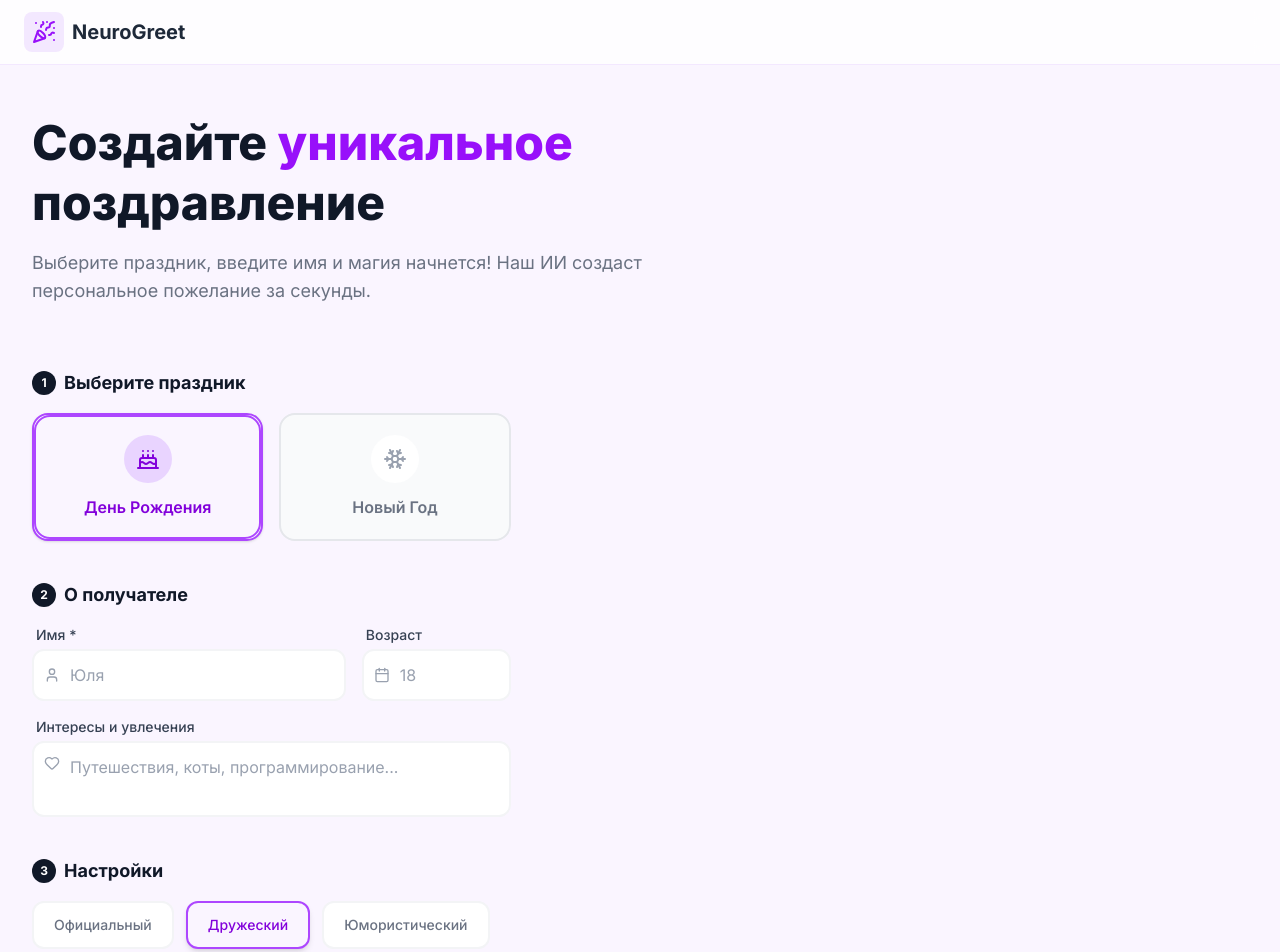
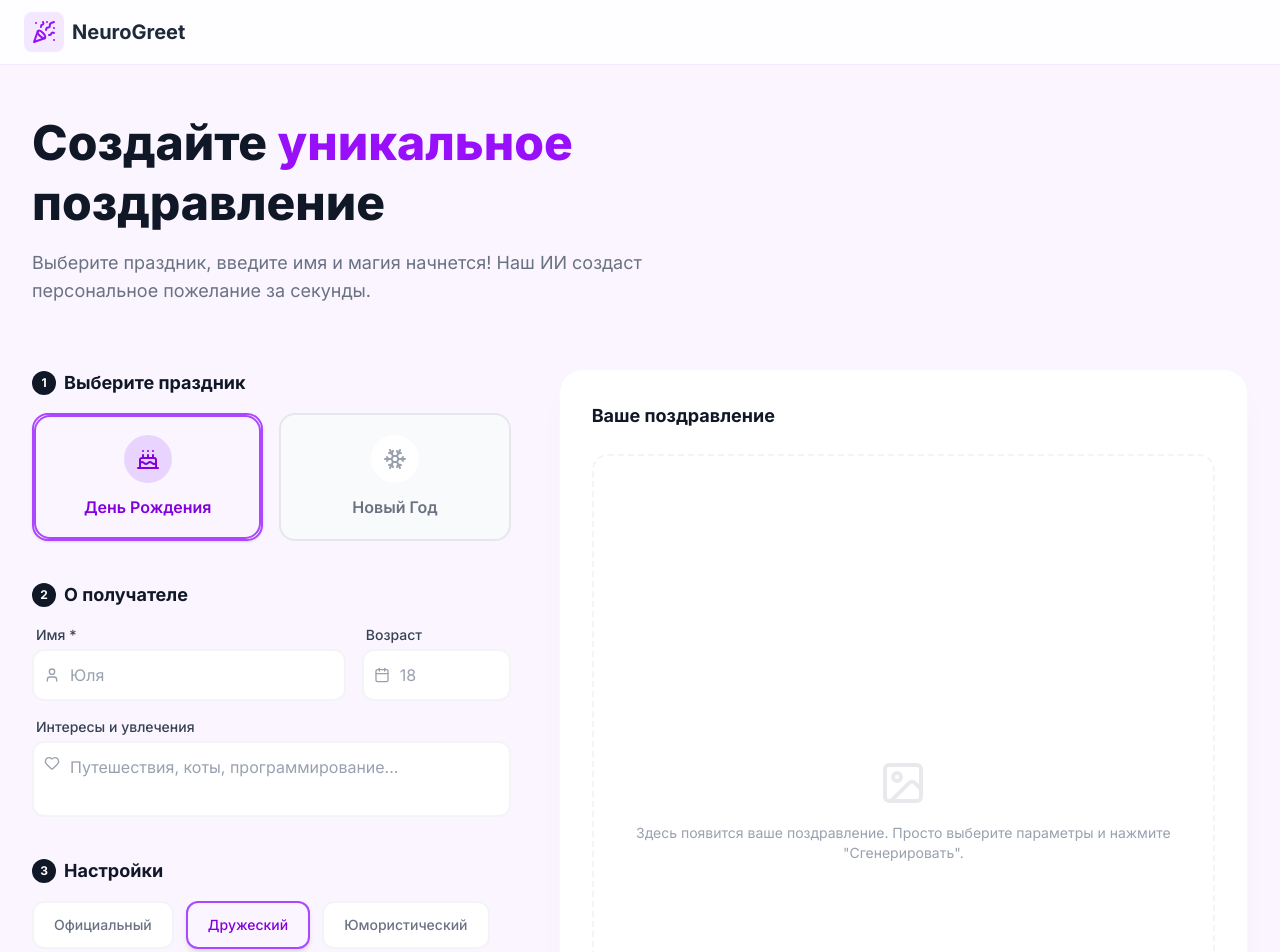
Before and after one commit to whysabyrka/neuro-greet, a React (Vite) app: page / in a window 1280 px wide. Shown: the top 952 px of the page. Built offline with nearby package versions, Linux system fonts and the light colour scheme; no server answers.

Commit message:
feat: greeting rendering block and copy feature

```diff
--- a/src/components/Content.tsx
+++ b/src/components/Content.tsx
@@ -6,6 +6,7 @@ import {
   ExtraDetailsSection,
   GenerateButton,
   OccasionButton,
+  ResultSection,
   UserDetailsSection,
 } from '@/components'
 import { Cake, Snowflake, Sparkles } from 'lucide-react'
@@ -27,6 +28,10 @@ export const Content = () => {
   const [error, setError] = useState<string | null>(null)
 
   const [isImageEnabled, setIsImageEnabled] = useState<boolean>(false)
+
+  const [generatedImageUrl, setGeneratedImageUrl] = useState<string | null>(
+    null,
+  )
 
   const handleGenerate = async (): Promise<void> => {
     setError('Please enter a name.')
@@ -119,8 +124,13 @@ export const Content = () => {
               {isLoading ? 'Сочиняем...' : 'Сгенерировать'}
             </GenerateButton>
           </div>
+
           <div className='lg:col-span-7 h-full'>
-            <p>{generatedText}</p>
+            <ResultSection
+              content={generatedText}
+              isLoading={isLoading}
+              imageUrl={generatedImageUrl}
+            />
           </div>
         </div>
       </div>
--- /dev/null
+++ b/src/components/ResultSection.tsx
@@ -0,0 +1,86 @@
+import { Check, Copy, ImageIcon, Sparkles } from 'lucide-react'
+import { useState } from 'react'
+
+interface IResultSectionProps {
+  content: string
+  isLoading: boolean
+  imageUrl: string | null
+}
+
+export const ResultSection = ({
+  content,
+  isLoading,
+  imageUrl,
+}: IResultSectionProps) => {
+  const [copied, setCopied] = useState<boolean>(false)
+
+  const handleCopy = async (): Promise<void> => {
+    if (!content) return
+
+    try {
+      await navigator.clipboard.writeText(content)
+      setCopied(true)
+      setTimeout(() => setCopied(false), 2000)
+    } catch (error) {
+      console.error('Failed to copy text: ', error)
+    }
+  }
+  return (
+    <div className='bg-white rounded-3xl p-6 sm:p-8 shadow-xl shadow-purple-100/50 h-full min-h-100 flex flex-col relative overflow-hidden border border-purple-50'>
+      <div className='flex justify-between items-center mb-6'>
+        <h3 className='font-bold text-lg text-gray-900'>Ваше поздравление</h3>
+        {content && !isLoading && (
+          <button
+            onClick={handleCopy}
+            className='text-gray-400 hover:text-purple-600 transition-colors p-2 rounded-full hover:bg-purple-50'
+            title='Копировать'
+          >
+            {copied ? (
+              <Check className='w-5 h-5 text-green-500' />
+            ) : (
+              <Copy className='w-5 h-5' />
+            )}
+          </button>
+        )}
+      </div>
+
+      <div className='grow flex flex-col'>
+        {isLoading ? (
+          <div className='grow flex flex-col items-center justify-center text-center space-y-4 animate-pulse'>
+            <div className='p-4 bg-purple-50 rounded-full'>
+              <Sparkles className='w-8 h-8 text-purple-400 animate-spin' />
+            </div>
+            <p className='text-gray-400 text-sm'>ИИ придумывает магию...</p>
+          </div>
+        ) : content || imageUrl ? (
+          <div className='space-y-6 animate-in fade-in duration-500'>
+            {imageUrl && (
+              <div className='rounded-2xl overflow-hidden shadow-md border border-purple-100'>
+                <img
+                  src={imageUrl}
+                  alt='Generated Greeting Card'
+                  className='w-full h-auto object-cover'
+                />
+              </div>
+            )}
+            <div className='prose prose-purple max-w-none'>
+              <p className='text-gray-700 text-lg leading-relaxed whitespace-pre-wrap'>
+                {content}
+              </p>
+            </div>
+          </div>
+        ) : (
+          <div className='grow flex flex-col items-center justify-center text-center p-8 border-2 border-dashed border-gray-100 rounded-2xl'>
+            <div className='text-gray-300 mb-2'>
+              <ImageIcon className='w-12 h-12 mx-auto mb-2 opacity-50' />
+            </div>
+            <p className='text-gray-400 text-sm'>
+              Здесь появится ваше поздравление. Просто выберите параметры и
+              нажмите "Сгенерировать".
+            </p>
+          </div>
+        )}
+      </div>
+    </div>
+  )
+}
--- a/src/components/index.ts
+++ b/src/components/index.ts
@@ -6,3 +6,4 @@ export { UserDetailsSection } from './UserDetailsSection'
 export { ExtraDetailsSection } from './ExtraDetailsSection'
 export { ToneSelector } from './ToneSelector'
 export { GenerateButton } from './GenerateButton'
+export { ResultSection } from './ResultSection'
```
